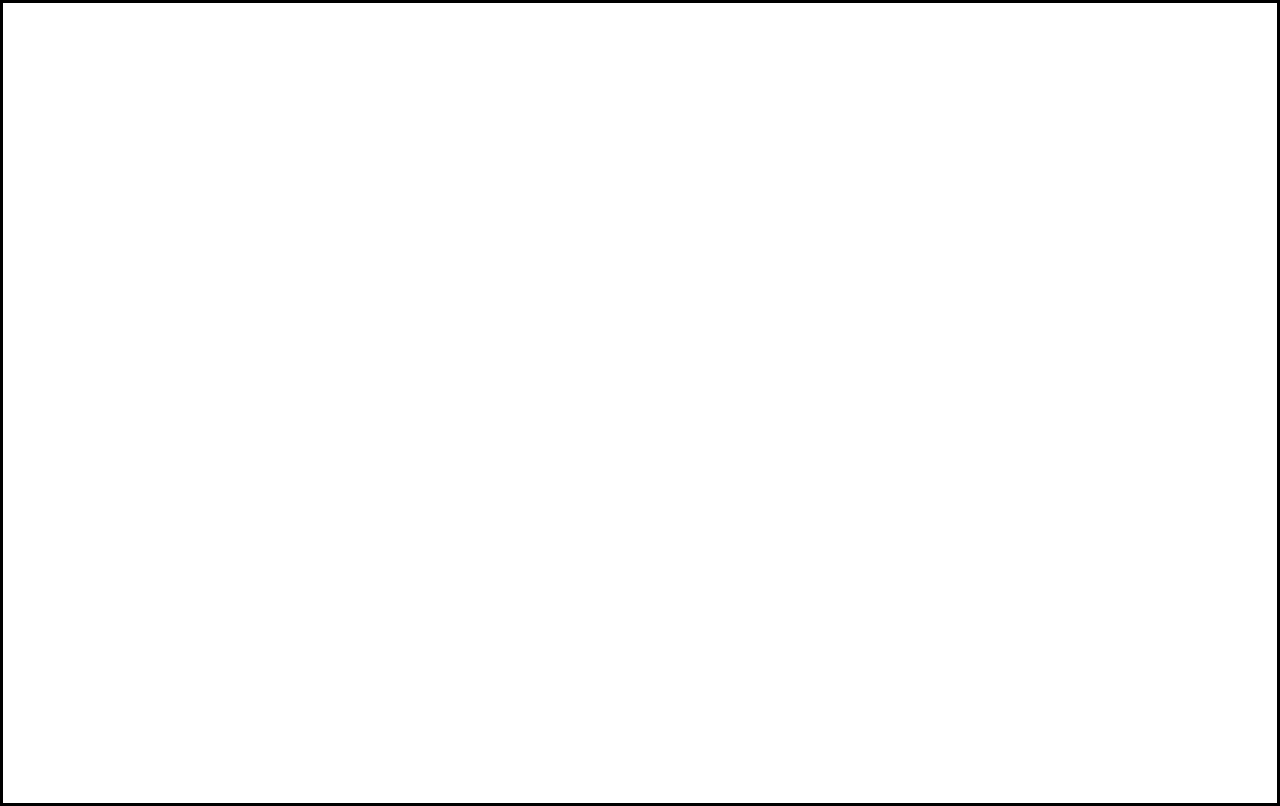
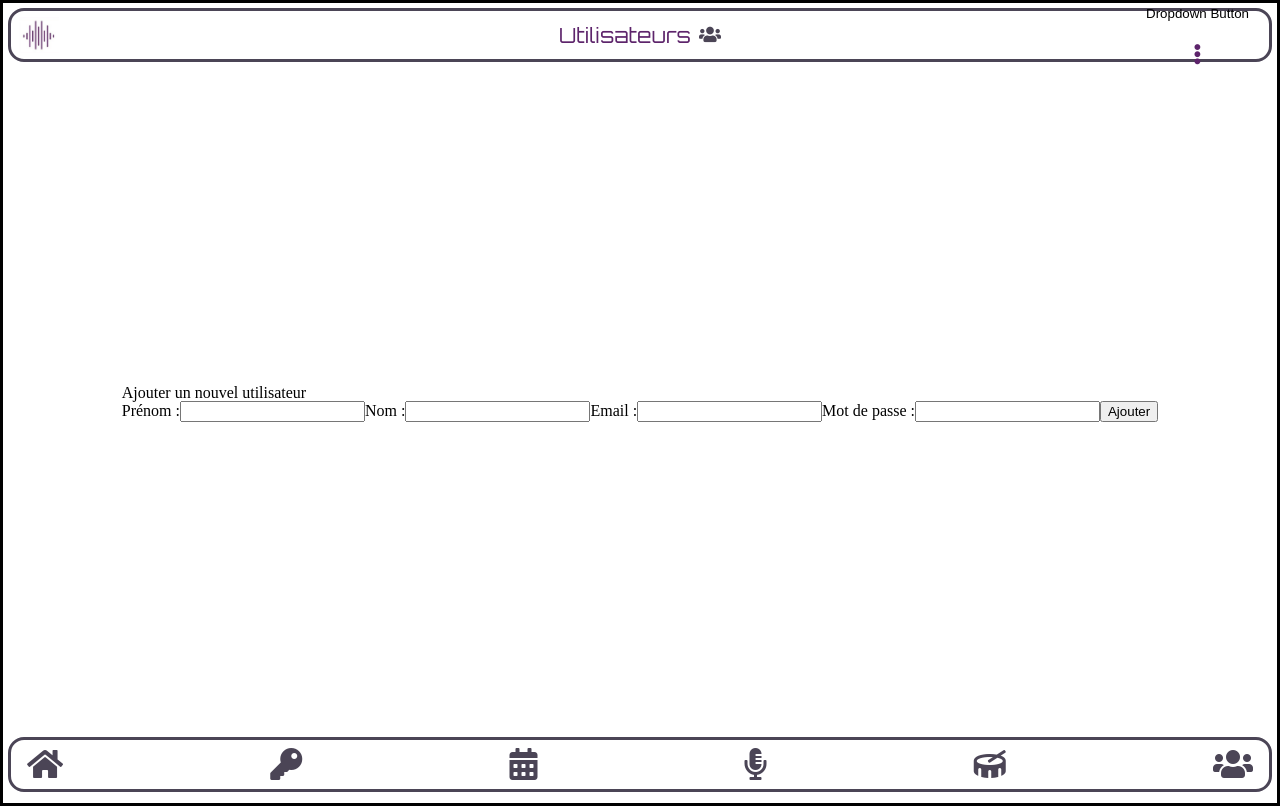
Before and after one commit to JulienHltz/Orgaapp-Front, a React (Create React App) app: page /nouvel-utilisateur in a window 1280 px wide. Before the commit this address had no page. Built offline with nearby package versions, Linux system fonts and the light colour scheme.

Commit message:
Ajout de la page New User sans style

```diff
--- a/src/App.js
+++ b/src/App.js
@@ -1,30 +1,30 @@
 import { BrowserRouter, Route, Routes } from "react-router-dom";
 
 import Layout from "./layouts/Layout";
-
 
 const App = () => {
   return (
     <BrowserRouter>
       <Routes>
-        <Route exact path="/" element={<Layout component="home" />}>
-        </Route>
-
-        <Route path="/connexion" element={<Layout component="login" />}>
-        </Route>
-
-        <Route path="/materiel" element={<Layout component="equipement" />}>
-        </Route>
-
-        <Route path="/groupes" element={<Layout component="band" />}>
-        </Route>
-
-        <Route path="/evenements" element={<Layout component="event" />}>
-        </Route>
-
-        <Route path="/utilisateurs" element={<Layout component="user" />}>
-        </Route>
-
+        <Route exact path="/" element={<Layout component="home" />}></Route>
+        <Route path="/connexion" element={<Layout component="login" />}></Route>
+        <Route
+          path="/materiel"
+          element={<Layout component="equipement" />}
+        ></Route>
+        <Route path="/groupes" element={<Layout component="band" />}></Route>
+        <Route
+          path="/evenements"
+          element={<Layout component="event" />}
+        ></Route>
+        <Route
+          path="/utilisateurs"
+          element={<Layout component="user" />}
+        ></Route>
+        <Route
+          path="/nouvel-utilisateur"
+          element={<Layout component="newuser" />}
+        ></Route>
       </Routes>
     </BrowserRouter>
   );
--- /dev/null
+++ b/src/components/NewUser.jsx
@@ -0,0 +1,24 @@
+const NewUser = () => {
+  return (
+    <div>
+      <h2>Ajouter un nouvel utilisateur</h2>
+      <form action="">
+        <label htmlFor="">Prénom :</label>
+        <input type="text" />
+
+        <label htmlFor="">Nom :</label>
+        <input type="text" />
+
+        <label htmlFor="">Email :</label>
+        <input type="mail" />
+
+        <label htmlFor="">Mot de passe :</label>
+        <input type="text" />
+
+        <button type="submit">Ajouter</button>
+      </form>
+    </div>
+  );
+};
+
+export default NewUser;
--- a/src/layouts/Layout.jsx
+++ b/src/layouts/Layout.jsx
@@ -1,39 +1,43 @@
-import { createContext, useEffect, useState } from 'react';
+import { createContext, useEffect, useState } from "react";
 
-import Header from './Header';
-import Nav from './Nav';
+import Header from "./Header";
+import Nav from "./Nav";
 import Main from "./Main";
 
 export const TitleContext = createContext();
 
-const Titre = ({component}) => {
+const Titre = ({ component }) => {
   const [title, setTitle] = useState(null);
 
   useEffect(() => {
     switch (component) {
-            case 'home':
-                setTitle('Accueil');
-                document.title='Orgaapp - Accueil';
+      case "home":
+        setTitle("Accueil");
+        document.title = "Orgaapp - Accueil";
         break;
-            case 'login':
-                setTitle('Connexion');
-                document.title='Orgaapp - Connexion';
+      case "login":
+        setTitle("Connexion");
+        document.title = "Orgaapp - Connexion";
         break;
-            case 'equipement':
-                setTitle('Matos');
-                document.title='Orgaapp - Matos';
+      case "equipement":
+        setTitle("Matos");
+        document.title = "Orgaapp - Matos";
         break;
-            case 'band':
-                setTitle('Groupes');
-                document.title='Orgaapp - Groupes';
+      case "band":
+        setTitle("Groupes");
+        document.title = "Orgaapp - Groupes";
         break;
-            case 'event':
-                setTitle('Evénements');
-                document.title='Orgaapp - Evénements';
+      case "event":
+        setTitle("Evénements");
+        document.title = "Orgaapp - Evénements";
         break;
-            case 'user':
-                setTitle('Utilisateurs');
-                document.title='Orgaapp - Utilisateurs';
+      case "user":
+        setTitle("Utilisateurs");
+        document.title = "Orgaapp - Utilisateurs";
+        break;
+      case "newuser":
+        setTitle("Utilisateurs");
+        document.title = "Orgaapp - Utilisateurs";
         break;
       default:
         break;
--- a/src/layouts/Main.jsx
+++ b/src/layouts/Main.jsx
@@ -1,11 +1,15 @@
 import LoginForm from "../components/LoginForm";
 import Home from "../pages/Home";
+import User from "../pages/User";
+import NewUser from "../components/NewUser";
 
-const Main = ({component}) => {
+const Main = ({ component }) => {
   return (
     <main>
       {component === "login" && <LoginForm />}
       {component === "home" && <Home />}
+      {component === "user" && <User />}
+      {component === "newuser" && <NewUser />}
     </main>
   );
 };
--- a/src/pages/User.jsx
+++ b/src/pages/User.jsx
@@ -1,15 +1,29 @@
-import Header from "../layouts/Header";
-import Nav from "../layouts/Nav";
-import Main from "../layouts/Main";
+// import Header from "../layouts/Header";
+// import Nav from "../layouts/Nav";
+// import Main from "../layouts/Main";
+import { NavLink } from "react-router-dom";
 
-const User = () =>{
-    return (
-        <>
-        <Header />
-        <Main />
-        <Nav />
+const User = () => {
+  return (
+    <>
+      <div className="container">
+        <div className="card">
+          <h4>Nom User</h4>
+          <ul className="mod-sup">
+            <li className="mod">
+              <i class="fas fa-edit"></i>
+            </li>
+            <li className="sup">
+              <i class="fas fa-trash-alt"></i>
+            </li>
+          </ul>
+        </div>
+        <NavLink to="/nouvel-utilisateur">
+          <i class="fas fa-plus-circle fa-3x add"></i>
+        </NavLink>
+      </div>
     </>
-    )
+  );
 };
 
 export default User;
```
Also changed, not shown: src/layouts/Header.jsx (+29 -26 lines). Lines whose indentation alone changed are shown as unchanged.
